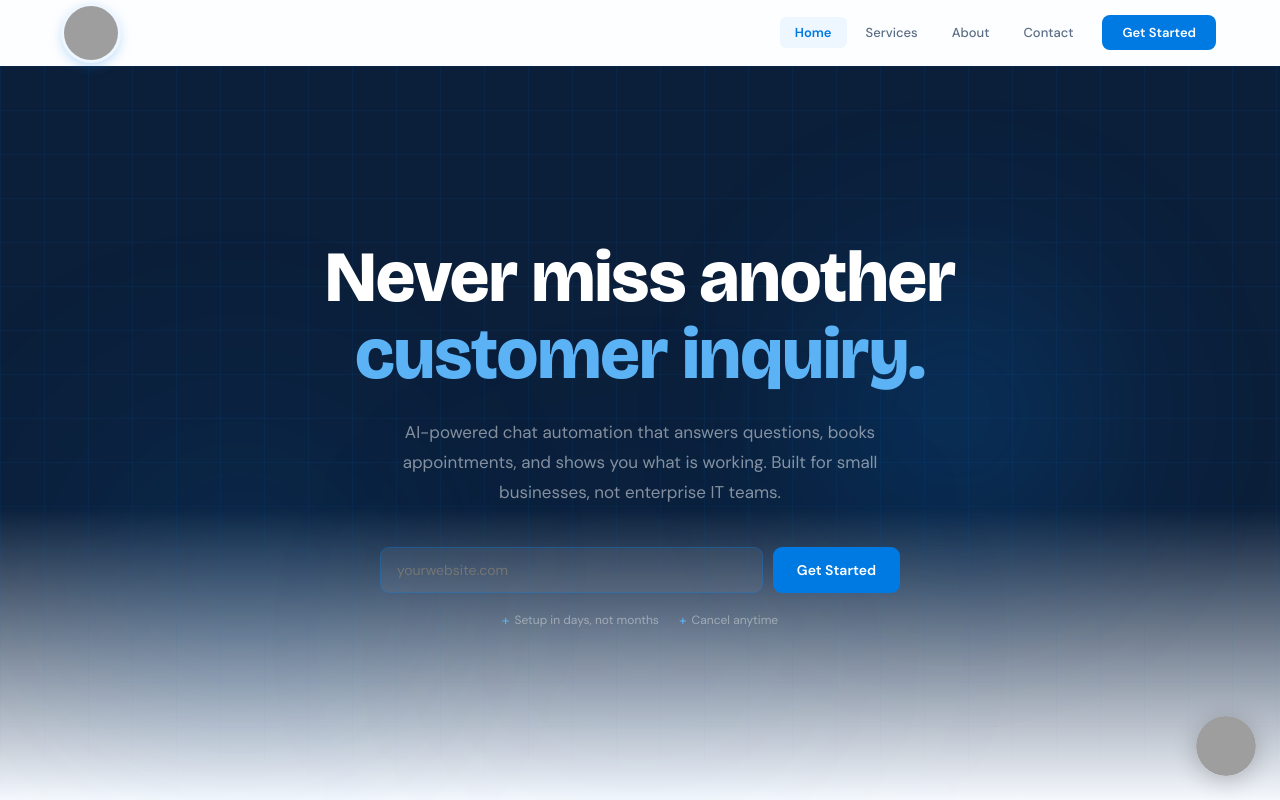
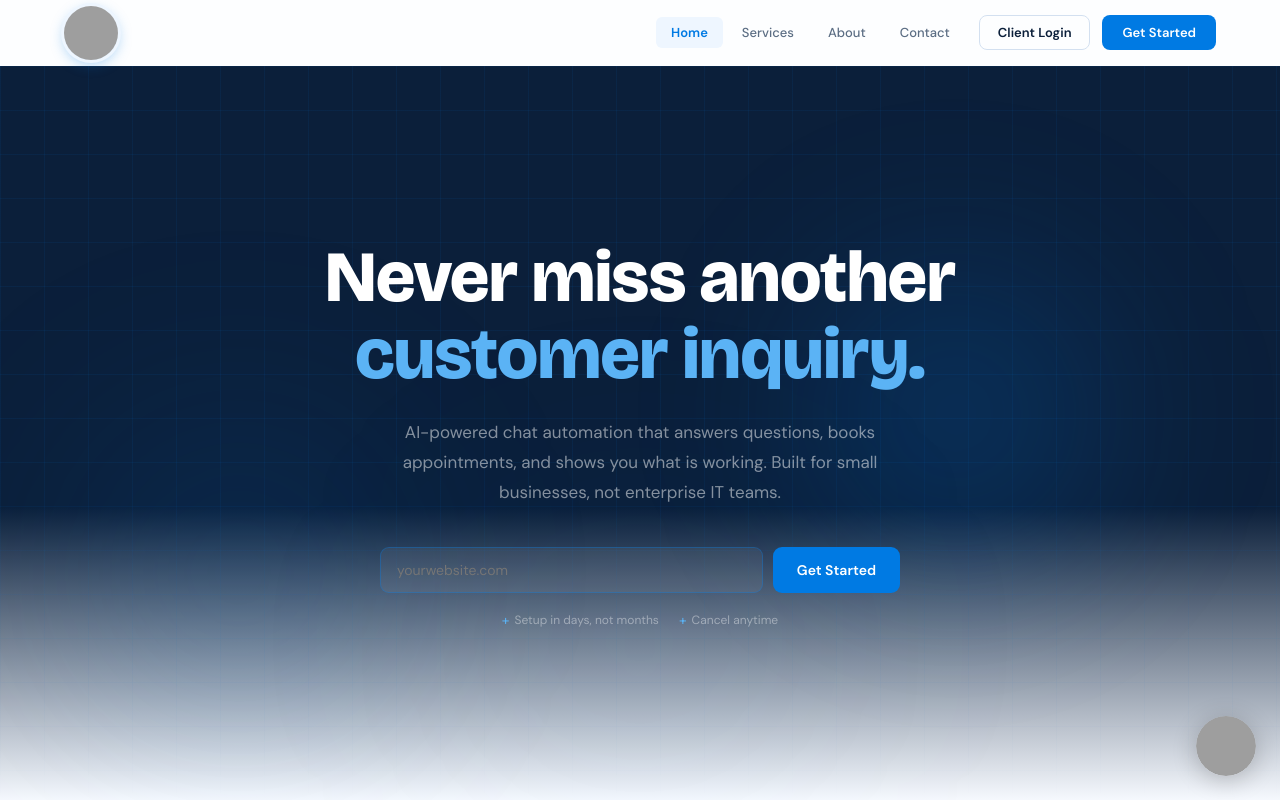
Before and after one commit to toremaiautomation/torem-website, a React (Vite) app: page / in a window 1280 px wide. Shown: the top 800 px of the page. Built offline with nearby package versions, Linux system fonts and the light colour scheme; grey boxes are pictures that could not be loaded.

Commit message:
Add Client Login link to navbar

```diff
--- a/src/components/Navbar.jsx
+++ b/src/components/Navbar.jsx
@@ -62,8 +62,21 @@ export default function Navbar({ page, setPage }) {
               {l}
             </button>
           ))}
+          <a
+            href="https://app.toremai.com"
+            target="_blank"
+            rel="noopener noreferrer"
+            style={{
+              marginLeft:"10px", background:"none",
+              border:`1px solid ${T.border}`, padding:"8px 18px", borderRadius:"8px",
+              fontSize:"13px", fontWeight:600, fontFamily:BODY,
+              color:T.text, textDecoration:"none", display:"inline-flex", alignItems:"center",
+            }}
+          >
+            Client Login
+          </a>
           <button className="t-btn-primary" onClick={() => setPage("Contact")} style={{
-            marginLeft:"10px", background:T.blue, color:P.white,
+            marginLeft:"8px", background:T.blue, color:P.white,
             border:"none", padding:"9px 20px", borderRadius:"8px",
             fontSize:"13px", fontWeight:600, fontFamily:BODY,
           }}>
@@ -116,6 +129,20 @@ export default function Navbar({ page, setPage }) {
               {label}
             </button>
           ))}
+          <a
+            href="https://app.toremai.com"
+            target="_blank"
+            rel="noopener noreferrer"
+            style={{
+              display:"block", width:"100%", textAlign:"left",
+              background:"none", borderRadius:"8px",
+              padding:"13px 14px", fontSize:"15px",
+              fontWeight:500, color:T.text,
+              fontFamily:BODY, textDecoration:"none",
+            }}
+          >
+            Client Login
+          </a>
           <button className="t-btn-primary" onClick={() => goTo("Contact")} style={{
             marginTop:"8px", background:T.blue, color:P.white,
             border:"none", padding:"12px", borderRadius:"8px",
```
